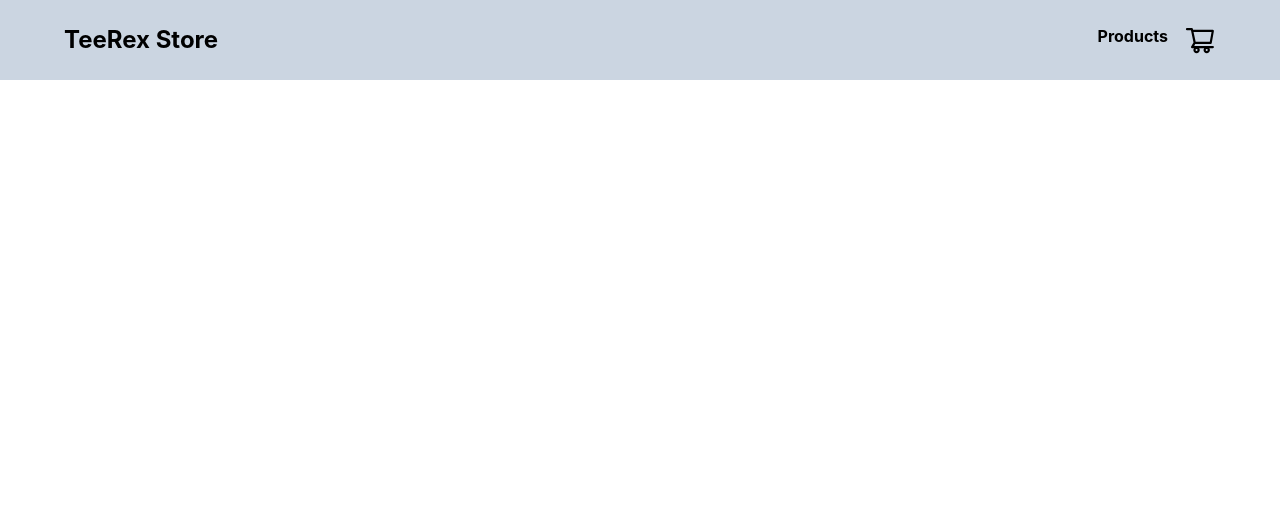
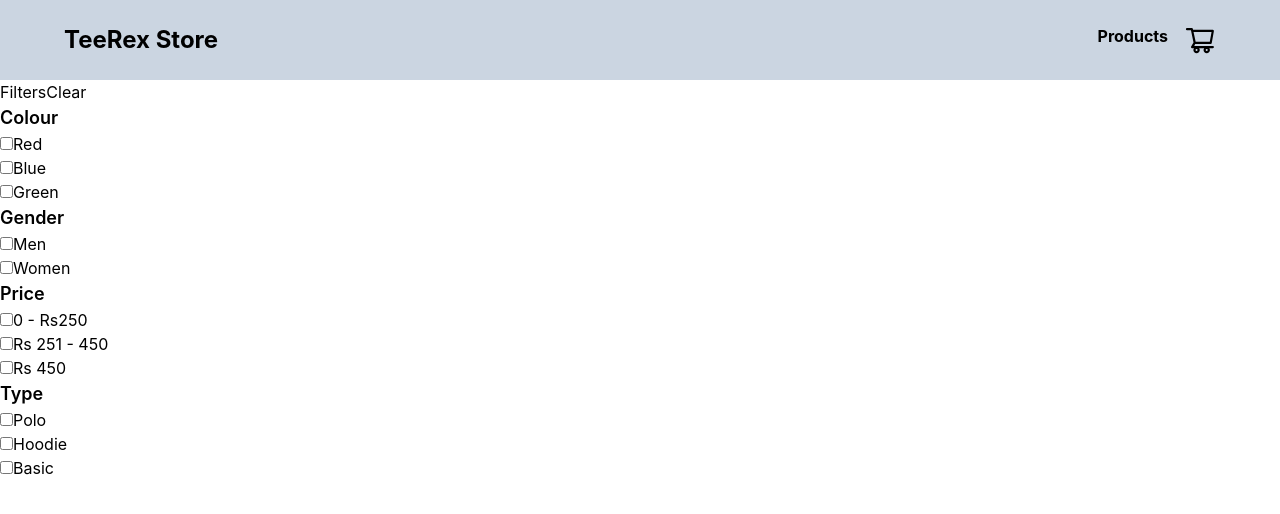
Before and after one commit to MaruthiPothuganti/Teerex_store, a React (Create React App) app: page / in a window 1280 px wide. Shown: the top 514 px of the page. Built offline with nearby package versions, Linux system fonts and the light colour scheme.

Commit message:
filters[feat] - Filters added

```diff
--- a/src/App.js
+++ b/src/App.js
@@ -1,13 +1,20 @@
+import { Routes, Route } from 'react-router-dom';
 import './App.css';
-import { Navbar } from './components';
+import {  Navbar } from './components';
+import { Cart, Error404, Products } from './pages';
 
 
 function App() {
   return (
     <main className="App">
       <Navbar />
-      <section>
-
+      <section className='h-[90vh]'>
+        <Routes>
+          <Route path='/' element={<Products/>} />
+          <Route path='/products' element={<Products />} />
+          <Route path='/cart' element={<Cart />} />
+          <Route path='/*' element={<Error404 />} />
+        </Routes>
       </section>
     </main>
   );
--- a/src/components/Filters.jsx
+++ b/src/components/Filters.jsx
@@ -1,11 +1,148 @@
 import React from "react";
+
+const filterTypes = [
+  {
+    name: "Colour",
+    types: ["Red", "Blue", "Green"],
+  },
+  {
+    name: "Gender",
+    types: ["Red", "Blue", "Green"],
+  },
+  {
+    name: "Price",
+    types: ["0-Rs250", "Rs251-450", "Rs450"],
+  },
+  {
+    name: "Type",
+    types: ["Polo", "Hoodie", "Basic"],
+  },
+];
 
 export const Filters = () => {
   return (
     <section>
+      <div className="flex ">
+        <h2>Filters</h2>
+        <span>Clear</span>
+      </div>
       <div>
-        <h2></h2>
+        <ul>
+          <h2 className="font-semibold text-lg">Colour</h2>
+          <li>
+            <input type="checkbox" name="red" id="red" />
+            <label htmlFor="red">Red</label>
+          </li>
+          <li>
+            <input type="checkbox" name="blue" id="blue" />
+            <label htmlFor="blue">Blue</label>
+          </li>
+          <li>
+            <input type="checkbox" name="green" id="green" />
+            <label htmlFor="green">Green</label>
+          </li>
+        </ul>
+      </div>
+
+      <div>
+        <ul>
+          <h2 className="font-semibold text-lg">Gender</h2>
+          <li>
+            <input type="checkbox" name="men" id="men" />
+            <label htmlFor="men">Men</label>
+          </li>
+          <li>
+            <input type="checkbox" name="women" id="women" />
+            <label htmlFor="women">Women</label>
+          </li>
+        </ul>
+      </div>
+
+      <div>
+        <ul>
+          <h2 className="font-semibold text-lg">Price</h2>
+          <li>
+            <input type="checkbox" name="rs250" id="rs250" />
+            <label htmlFor="rs250">0 - Rs250</label>
+          </li>
+          <li>
+            <input type="checkbox" name="251to450" id="251to450" />
+            <label htmlFor="251to450">Rs 251 - 450</label>
+          </li>
+          <li>
+            <input type="checkbox" name="rs450" id="rs450" />
+            <label htmlFor="rs450">Rs 450</label>
+          </li>
+        </ul>
+      </div>
+
+      <div>
+        <ul>
+          <h2 className="font-semibold text-lg">Type</h2>
+          <li>
+            <input type="checkbox" name="polo" id="polo" />
+            <label htmlFor="polo">Polo</label>
+          </li>
+          <li>
+            <input type="checkbox" name="hoodie" id="hoodie" />
+            <label htmlFor="hoodie">Hoodie</label>
+          </li>
+          <li>
+            <input type="checkbox" name="basic" id="basic" />
+            <label htmlFor="basic">Basic</label>
+          </li>
+        </ul>
       </div>
     </section>
   );
 };
+
+//  <div>
+//         <ul>
+//           <h2 className="font-semibold text-lg">Gender</h2>
+//           <li>
+//             <input type="checkbox" name="men" id="men" />
+//             <label htmlFor="men">Men</label>
+//           </li>
+//           <li>
+//             <input type="checkbox" name="women" id="women" />
+//             <label htmlFor="women">Women</label>
+//           </li>
+//         </ul>
+//       </div>
+
+//       <div>
+//         <ul>
+//           <h2 className="font-semibold text-lg">Price</h2>
+//           <li>
+//             <input type="checkbox" name="rs250" id="rs250" />
+//             <label htmlFor="rs250">0 - Rs250</label>
+//           </li>
+//           <li>
+//             <input type="checkbox" name="251to450" id="251to450" />
+//             <label htmlFor="251to450">Rs 251 - 450</label>
+//           </li>
+//           <li>
+//             <input type="checkbox" name="rs450" id="rs450" />
+//             <label htmlFor="rs450">Rs 450</label>
+//           </li>
+//         </ul>
+//       </div>
+
+//       <div>
+//         <ul>
+//           <h2 className="font-semibold text-lg">Type</h2>
+//           <li>
+//             <input type="checkbox" name="polo" id="polo" />
+//             <label htmlFor="polo">Polo</label>
+//           </li>
+//           <li>
+//             <input type="checkbox" name="hoodie" id="hoodie" />
+//             <label htmlFor="hoodie">Hoodie</label>
+//           </li>
+//           <li>
+//             <input type="checkbox" name="basic" id="basic" />
+//             <label htmlFor="basic">Basic</label>
+//           </li>
+//         </ul>
+//       </div>
--- /dev/null
+++ b/src/components/ProductCard.jsx
@@ -0,0 +1,5 @@
+import React from "react";
+
+export const ProductCard = () => {
+  return <div></div>;
+};
--- a/src/components/index.js
+++ b/src/components/index.js
@@ -1 +1,3 @@
 export { Navbar } from "./Navbar";
+export { Filters } from "./Filters";
+export { ProductCard } from "./ProductCard";
--- a/src/index.js
+++ b/src/index.js
@@ -1,12 +1,14 @@
-import React from 'react';
-import ReactDOM from 'react-dom/client';
-import './index.css';
-import App from './App';
+import React from "react";
+import ReactDOM from "react-dom/client";
+import "./index.css";
+import App from "./App";
+import { BrowserRouter } from "react-router-dom";
 
-
-const root = ReactDOM.createRoot(document.getElementById('root'));
+const root = ReactDOM.createRoot(document.getElementById("root"));
 root.render(
   <React.StrictMode>
-    <App />
+    <BrowserRouter>
+      <App />
+    </BrowserRouter>
   </React.StrictMode>
 );
--- /dev/null
+++ b/src/pages/Cart.jsx
@@ -0,0 +1,5 @@
+import React from "react";
+
+export const Cart = () => {
+  return <main></main>;
+};
--- /dev/null
+++ b/src/pages/Error404.jsx
@@ -0,0 +1,5 @@
+import React from "react";
+
+export const Error404 = () => {
+  return <main></main>;
+};
--- /dev/null
+++ b/src/pages/Products.jsx
@@ -0,0 +1,13 @@
+import React from "react";
+import { Filters } from "../components";
+
+export const Products = () => {
+  return (
+    <main className="flex">
+      <aside>
+        <Filters />
+      </aside>
+      <div></div>
+    </main>
+  );
+};
--- /dev/null
+++ b/src/pages/index.js
@@ -0,0 +1,3 @@
+export { Cart } from "./Cart";
+export { Error404 } from "./Error404";
+export { Products } from "./Products";
```
